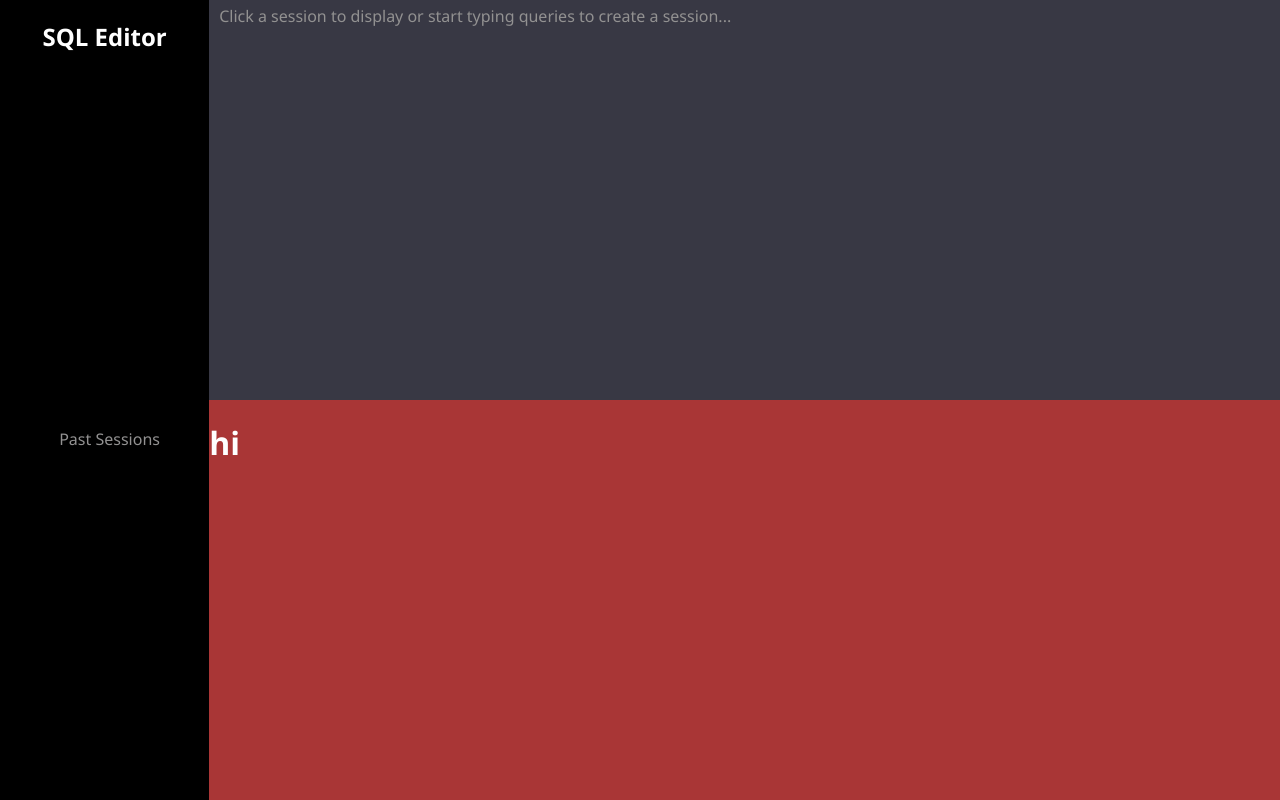
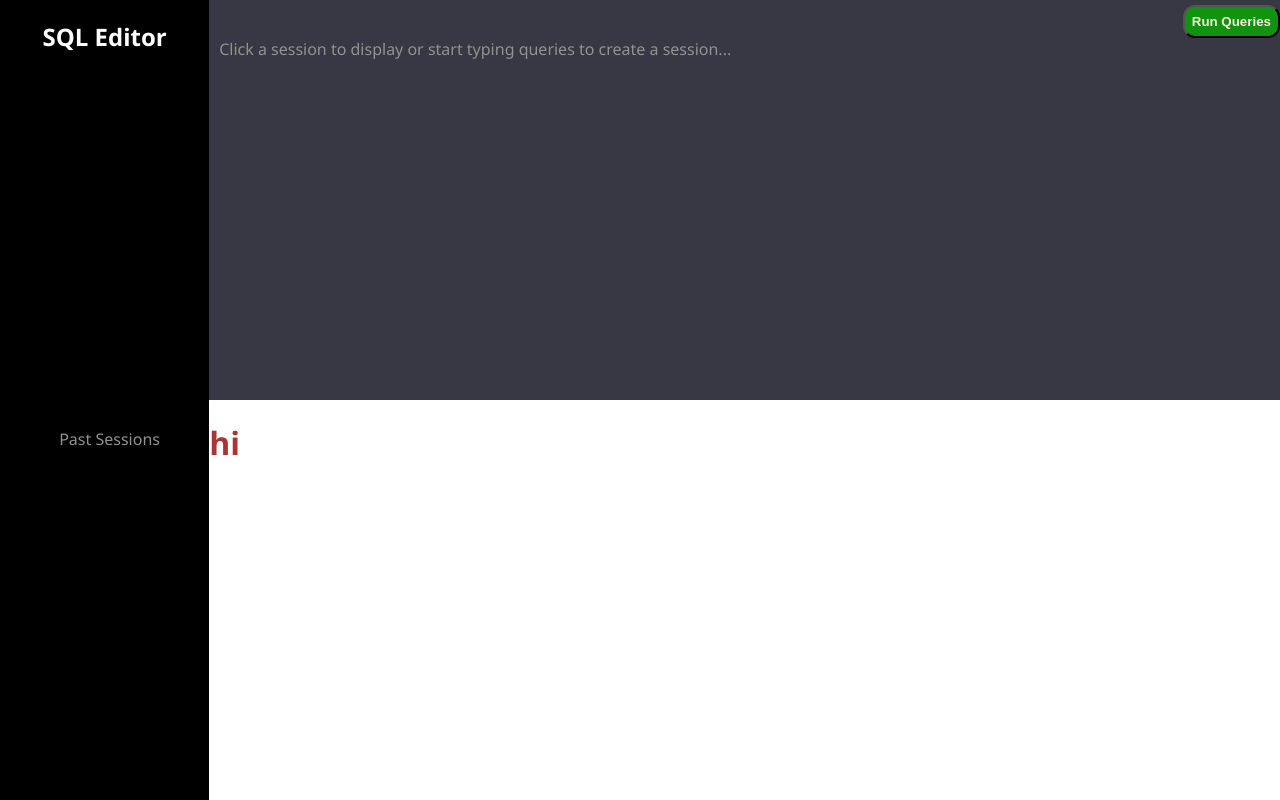
Before and after one commit to rk1091/Challenge, a React (Vite) app in the folder Atlan Challenge/: page / in a window 1280 px wide. Built offline with nearby package versions, Linux system fonts and the light colour scheme.

Commit message:
day 1 done

```diff
--- a/Atlan Challenge/src/App.jsx
+++ b/Atlan Challenge/src/App.jsx
@@ -13,6 +13,9 @@ function App() {
         <div className="parent">
           <div className="editor">
             <div className="um">
+              <div className="run-query">
+                <button>Run Queries</button>
+              </div>
               Click a session to display or start typing queries to create a
               session...
             </div>
--- a/Atlan Challenge/src/index.css
+++ b/Atlan Challenge/src/index.css
@@ -27,7 +27,19 @@ body {
   flex-direction: column;
   width: 100%;
 }
+.run-query {
+  display: flex;
+  justify-content: end;
 
+  /* background-color: rgb(146, 145, 145); */
+}
+button {
+  background-color: rgb(16, 148, 16);
+  color: antiquewhite;
+  padding: 7px;
+  border-radius: 12px;
+  font-weight: bold;
+}
 .editor {
   height: 50vh;
   /* background-color: #4db0d1; */
@@ -36,6 +48,6 @@ body {
 }
 .editor2 {
   height: 50vh;
-  background-color: #a93636;
-  color: #fff;
+  color: #a93636;
+  background-color: #fff;
 }
```
